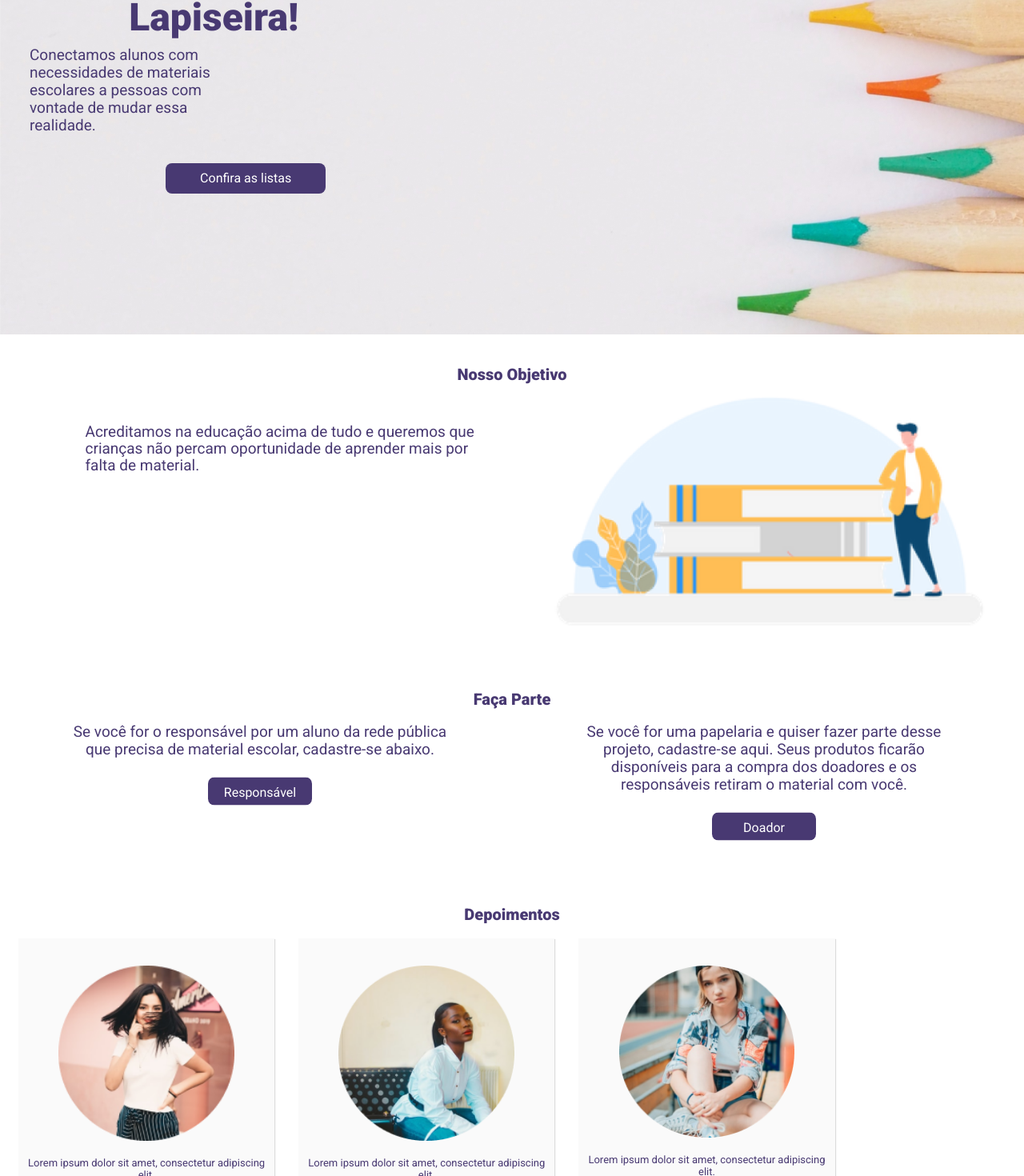
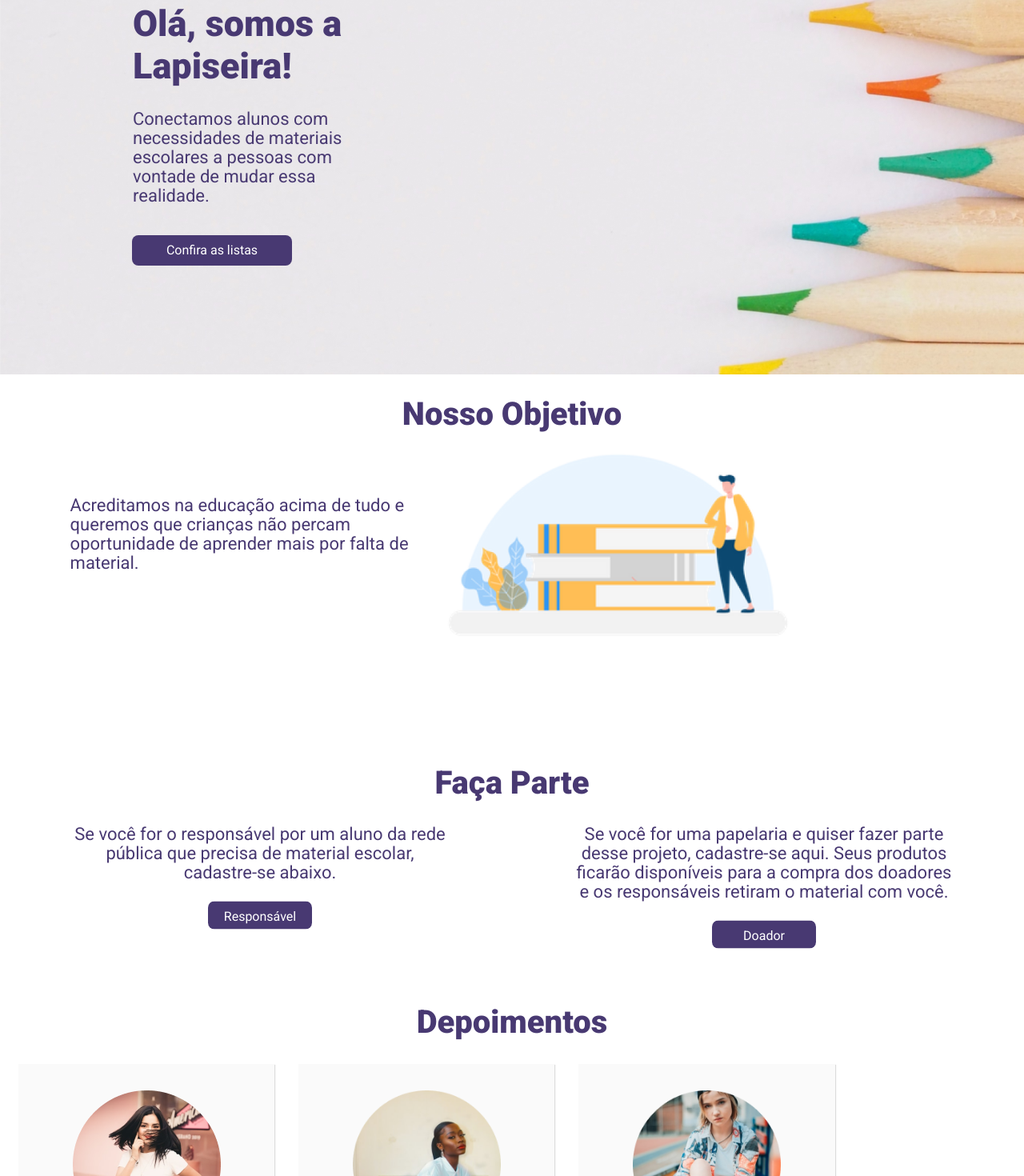
Before and after one commit to enzocsantos18/squad28, a React (Create React App) app in the folder frontend/: page / in a window 1280 px wide. Shown: the part 187-1657 px from the top of the page at 80% size. Built offline with nearby package versions, Linux system fonts and the light colour scheme.

Commit message:
Criação
Criado a responsividade para o tamanho 992px.

```diff
--- a/frontend/src/pages/Oficial/index.js
+++ b/frontend/src/pages/Oficial/index.js
@@ -25,7 +25,7 @@ function Oficial() {
                         <h1 className='h1_titulo'>Olá, somos a<br/> Lapiseira!</h1>
                     </div>
 
-                    <p className='p_home'>Conectamos alunos com<br/>
+                    <p className='p_home' id='p_home_largura'>Conectamos alunos com<br/>
                         necessidades de materiais<br/>
                         escolares a pessoas com<br/>
                         vontade de mudar essa<br/>
@@ -33,7 +33,7 @@ function Oficial() {
 
 
                     <Link className="btn button1" to="#">Confira as listas</Link>
-                    <Link className="btn button1" id="button_precipal" to="/lista">Confira as listas</Link>
+                    {/* <Link className="btn button1" id="button_precipal" to="/lista">Confira as listas1</Link> */}
                 </div>
 
 
--- a/frontend/src/pages/Oficial/style.css
+++ b/frontend/src/pages/Oficial/style.css
@@ -245,27 +245,91 @@ body {
         font-size: 19px;
         line-height: 22px;
     }
-    .p_home_AC721{
-        left: 18%;
-    }
-
-
     .button1{
         top: 45%;
         left: 24%;
     }
-
-
+    .img_card{
+        width: 60%;
+        height: auto;
+    }
+    .p_card{
+        width: auto;
+        height: auto;
+        font-size: 17px;
+        line-height: 18px;
+    }
 }
 @media (min-width: 992px){
     #fundo_inicio{
         background-image: url("../../assets/Fundo_grade.png");
         width: 100%;
-        height: 550px;
-        padding: 45px 0 0 37px;
+        height: 600px;
+        padding: 45px 0 0 166px;
+    }
+    .h1_titulo{
+        font-size: 45px;
+        line-height: 53px;
+        width: 100%;
+        margin-bottom: 60px;
+        margin-top: 90px;
+    }
+    .p_home{
+        font-size: 22px;
+        line-height: 24px;
+    }
+    #p_home_largura{
+        width: 480px;
+        height: 190px;
+
+    }
+    .button1{
+        top: 450px;
+        left: 265px;
+    }
+    .h2_home{
+        font-size: 40px;
+        line-height: 44px;
+    }
+    .p_texto_imagem{
+        font-size: 22px;
+        line-height: 24px;
+        width: 472px;
+        height: 256px;
+        margin-top: 50px;
+        padding-right: 20px;
+    }
+    /* .p_centralizarTexto{
+        width: 527px;
+        height: 116px;
+    } */
+
+    .fundo_card{
+        padding: 1% 1% 1% 1%;
+        box-shadow: 1px 1px 1px #DCDCDC;
+        background-color: #FAFAFA;
     }
 
-    .h1_titulo{
+    .img_card{
+        width: 185px;
+        height: 185px;
+    }
+    .p_card{
+        width: auto;
+        height: auto;
+        font-size: 13px;
+        line-height: 15px;
+    }
+
+
+
+
+
+
+
+
+
+    /* .h1_titulo{
         width: 100%;
         height: auto;
         font-size: 48px;
@@ -273,7 +337,7 @@ body {
         top: 0;
         margin-top: 2%;
         margin-left: 10%;
-    }
+    } */
     /* .p_home{
         font-size: 24px;
         line-height: 28px;
```
